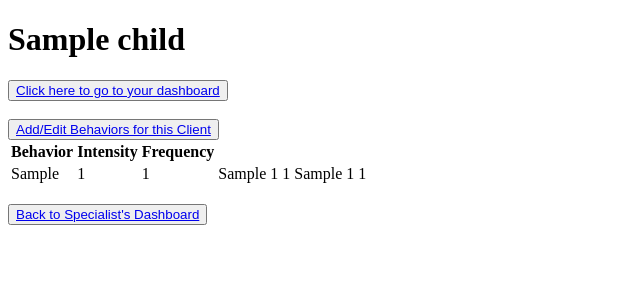
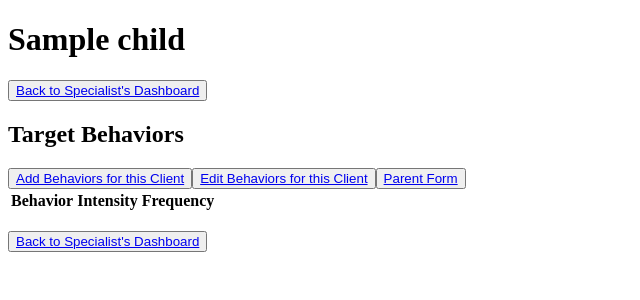
Before and after one commit to fabu-leslie/TriHarmony, a Django app: page /specialist/client_detail/1/ in a window 1280 px wide. Shown: the top 300 px of the page, without its empty margins (0-640 px from the left). Run offline with Django 4.2, Linux system fonts and the light colour scheme; tables that the repository leaves empty hold one stand-in row (values such as "Sample post"); lists and menus that the app fills with data are empty; parts of the project's set-up code (start-up, migrations or seed data) failed here and were passed over.

Commit message:
changed behavior_data view to parent_data_form, added Specialist Form model, edit_target_behavior view

```diff
--- a/specialist/forms.py
+++ b/specialist/forms.py
@@ -1,19 +1,6 @@
 from django import forms
 from .models import Behavior, Child
 
-
-# class BehaviorForm(forms.Form):
-#     child = forms.CharField(max_length=255)
-#     behavior1 = forms.CharField(max_length=255)
-#     behavior1_intensity = forms.IntegerField()
-#     behavior1_frequency = forms.IntegerField()
-#     behavior2 = forms.CharField(max_length=255)
-#     behavior2_intensity = forms.IntegerField()
-#     behavior2_frequency = forms.IntegerField()
-#     behavior3 = forms.CharField(max_length=255)
-#     behavior3_intensity = forms.IntegerField()
-#     behavoir3_frequency = forms.IntegerField()
-#     notes = forms.CharField(max_length=255)
 
 class BehaviorForm(forms.ModelForm):
     FREQUENCY_CHOICES = [
@@ -47,8 +34,8 @@ class BehaviorForm(forms.ModelForm):
 
     class Meta:
         model = Behavior
-        fields = ['behavior1', 'behavior1_details', 'behavior1_intensity', 'behavior1_frequency', 'behavior2', 'behavior2_details', 'behavior2_intensity', 'behavior2_frequency',
-                  'behavior3', 'behavior3_details', 'behavior3_intensity', 'behavior3_frequency']
+        fields = ['behavior1', 'behavior1_intensity', 'behavior1_frequency', 'behavior2', 'behavior2_intensity', 'behavior2_frequency',
+                  'behavior3', 'behavior3_intensity', 'behavior3_frequency']
     behavior1_intensity = forms.ChoiceField(choices=INTENSITY_CHOICES)
     behavior1_frequency = forms.ChoiceField(choices=FREQUENCY_CHOICES)
     behavior2_intensity = forms.ChoiceField(choices=INTENSITY_CHOICES)
@@ -65,3 +52,9 @@ class ChildForm(forms.ModelForm):
     class Meta:
         model = Child
         fields = ['name', 'age', 'dob', 'gender', 'specialist']
+
+
+class SpecialistBehaviorForm(forms.ModelForm):
+    class Meta:
+        model = Behavior
+        fields = ['behavior1', 'behavior2', 'behavior3']
--- a/specialist/models.py
+++ b/specialist/models.py
@@ -5,26 +5,6 @@ class Specialist(models.Model):
     name = models.CharField(max_length=255)
     email = models.EmailField()
     is_specialist = True
-
-    def __str__(self):
-        return self.name
-
-
-class Parent(models.Model):
-    name = models.CharField(max_length=255)
-    email = models.EmailField()
-
-    def __str__(self):
-        return self.name
-
-
-class Child(models.Model):
-    name = models.CharField(max_length=255)
-    age = models.IntegerField()
-    dob = models.DateField()
-    gender = models.CharField(max_length=255)
-    specialist = models.CharField(max_length=255)
-    # parent = models.CharField(max_length=255)
 
     def __str__(self):
         return self.name
@@ -44,4 +24,28 @@ class Behavior(models.Model):
     behavior3_intensity = models.IntegerField()
     behavior3_frequency = models.IntegerField()
     notes = models.CharField(max_length=255)
+
+    def __str__(self):
+        return self.behavior1
+
+
+class Child(models.Model):
+    name = models.CharField(max_length=255)
+    age = models.IntegerField()
+    dob = models.DateField()
+    gender = models.CharField(max_length=255)
+    specialist = models.CharField(max_length=255)
+    behaviors = models.ManyToManyField(
+        Behavior, related_name='child_behaviors')
+
+    def __str__(self):
+        return self.name
+
+
+class Parent(models.Model):
+    name = models.CharField(max_length=255)
+    email = models.EmailField()
     child = models.ForeignKey(Child, on_delete=models.CASCADE)
+
+    def __str__(self):
+        return self.name
--- a/specialist/templates/client_detail.html
+++ b/specialist/templates/client_detail.html
@@ -3,8 +3,15 @@
 
 {% block content %}
 <h1>{{ client.name }}</h1>
-<button><a href="{% url 'specialist:client_list' %}">Click here to go to your dashboard</a></button>
+<button><a href="{% url 'specialist:client_list' %}"> Back to Specialist's Dashboard</a></button>
+<h2>Target Behaviors</h2>
 
+<ul>
+    {% for behavior in client.behavior_set.all %}
+    <li>{{ behavior.name }}</li>
+
+    {% endfor %}
+</ul>
 <table>
     <thead>
         <tr>
@@ -27,9 +34,10 @@
             <td>{{ behavior.behavior3_intensity }}</td><br>
         </tr><br>
         {% endfor %}
+        <button><a href="{% url 'specialist:add_behavior' client.id %}">Add Behaviors for this Client</a></button>
 
-        <!-- <button><a href="{% url 'specialist:edit_behavior' client.id %}">Edit Behaviors for this Client</a></button> -->
-        <button><a href="{% url 'specialist:add_behavior' client.id %}">Add/Edit Behaviors for this Client</a></button>
+        <button><a href="{% url 'specialist:edit_target_behaviors' client.id %}">Edit Behaviors for this Client</a></button>
+        <button><a href="{% url 'specialist:parent_data_form' client.id %}">Parent Form</a></button>
 
     </tbody>
 </table><br>
--- a/specialist/urls.py
+++ b/specialist/urls.py
@@ -9,10 +9,10 @@ urlpatterns = [
     path('add_client/', views.add_client, name='add_client'),
     path('client_detail/<int:client_id>/',
          views.client_detail, name='client_detail'),
-    path('parent_detail/<int:client_id>/',
-         views.parent_detail, name='parent_detail'),
-    path('client/<int:client_id>/edit_behavior/',
-         views.edit_behavior, name='edit_behavior'),
+    path('parent_data_form/<int:client_id>/',
+         views.parent_detail, name='parent_data_form'),
+    path('client/<int:client_id>/edit_target_behaviors/',
+         views.edit_target_behaviors, name='edit_target_behaviors'),
     path('client/<int:client_id>/add_behavior/',
          views.add_behavior, name='add_behavior'),
 ]
--- a/specialist/views.py
+++ b/specialist/views.py
@@ -1,66 +1,7 @@
 from django.shortcuts import render, redirect, HttpResponseRedirect, get_object_or_404
 from django.urls import reverse
-from .forms import ChildForm, BehaviorForm
+from .forms import ChildForm, BehaviorForm, SpecialistBehaviorForm
 from .models import Child, Behavior
-
-
-def home(request):
-    return render(request, 'home.html')
-
-
-def client_list(request):
-    clients = Child.objects.all()
-    return render(request, 'client_list.html', {'clients': clients})
-
-
-def add_client(request):
-    if request.method == 'POST':
-        new_client_form = ChildForm(request.POST)
-        if new_client_form.is_valid():
-            new_client_form.save()
-            return HttpResponseRedirect(reverse('specialist:client_list'))
-    else:
-        new_client_form = ChildForm()
-    return render(request, 'add_client.html', {'new_client_form': new_client_form})
-
-def client_detail(request, client_id):
-    behavior_form = BehaviorForm()
-    client = get_object_or_404(Child, pk=client_id)
-    if request.user.is_authenticated and request.user.has_perm('edit_behavior'):
-        behaviors = Behavior.objects.filter(child=client)
-        return render(request, 'client_detail.html', {'client': client, 'behaviors': behaviors})
-    return render(request, 'client_detail.html', {'client': client, 'behavior_form': behavior_form})
-
-# View first gets client object and queries db for any behav assoc. with client
-
-
-def parent_detail(request, client_id):
-    client = get_object_or_404(Child, pk=client_id)
-    if request.user.is_authenticated and request.user.is_specialist:
-        behavior_form = BehaviorForm()
-        return render(request, 'parent_detail.html', {'client': client, 'behavior_form': behavior_form})
-    else:
-        return render(request, 'parent_detail.html', {'client': client})
-
-
-def client_behavior(request, client_id):
-    client = Child.objects.get(id=client_id)
-    behaviors = Behavior.objects.filter(child=client)
-    context = {'client': client, 'behaviors': behaviors}
-    return render(request, 'client_detail.html', context)
-
-
-def edit_behavior(request, client_id):
-    # retrieves behavior with given id from db, uses it to pre-populate a behavior form.
-    behavior = get_object_or_404(Behavior, pk=client_id)
-    if request.method == 'POST':
-        form = BehaviorForm(request.POST, instance=behavior)
-        if form.is_valid():
-            form.save()
-            return HttpResponseRedirect(reverse('specialist:client_detail', args=(client_id,)))
-    else:
-        form = BehaviorForm(instance=behavior)
-    return render(request, 'edit_behavior.html', {'form': form, 'behavior': behavior})
 
 
 def add_behavior(request, client_id):
@@ -75,3 +16,72 @@ def add_behavior(request, client_id):
     else:
         form = BehaviorForm()
     return render(request, 'add_behavior.html', {'form': form, 'client': client})
+
+
+def add_client(request):
+    if request.method == 'POST':
+        new_client_form = ChildForm(request.POST)
+        if new_client_form.is_valid():
+            new_client_form.save()
+            return HttpResponseRedirect(reverse('specialist:client_list'))
+    else:
+        new_client_form = ChildForm()
+    return render(request, 'add_client.html', {'new_client_form': new_client_form})
+
+
+def client_behavior(request, client_id):
+    client = Child.objects.get(id=client_id)
+    behaviors = Behavior.objects.filter(child=client)
+    context = {'client': client, 'behaviors': behaviors}
+    return render(request, 'client_detail.html', context)
+
+
+def client_detail(request, client_id):
+    behavior_form = SpecialistBehaviorForm()
+    client = get_object_or_404(Child, pk=client_id)
+    if request.user.is_authenticated and request.user.has_perm('parent_data_form'):
+        behaviors = Behavior.objects.filter(child=client)
+        return render(request, 'client_detail.html', {'client': client, 'behaviors': behaviors})
+    return render(request, 'client_detail.html', {'client': client, 'behavior_form': behavior_form})
+
+
+def client_list(request):
+    clients = Child.objects.all()
+    return render(request, 'client_list.html', {'clients': clients})
+
+def edit_target_behaviors(request, client_id):
+    client = get_object_or_404(Child, id=client_id)
+    if request.method == "POST":
+        form = SpecialistBehaviorForm(request.POST, instance=client.behavior)
+        if form.is_valid():
+            form.save()
+            return redirect('client_detail', client_id)
+    else:
+        form = SpecialistBehaviorForm(instance=client.behavior)
+    return render(request, 'edit_target_behaviors.html', {'form': form, 'client': client})
+
+
+def home(request):
+    return render(request, 'home.html')
+
+
+def parent_detail(request, client_id):
+    client = get_object_or_404(Child, pk=client_id)
+    if request.user.is_authenticated:
+        behavior_form = BehaviorForm()
+        return render(request, 'parent_detail.html', {'client': client, 'behavior_form': behavior_form})
+    else:
+        return render(request, 'parent_detail.html', {'client': client})
+
+
+def parent_data_form(request, client_id):
+    # retrieves behavior with given id from db, uses it to pre-populate a behavior form.
+    behavior = get_object_or_404(Behavior, pk=client_id)
+    if request.method == 'POST':
+        form = BehaviorForm(request.POST, instance=behavior)
+        if form.is_valid():
+            form.save()
+            return HttpResponseRedirect(reverse('specialist:client_detail', args=(client_id,)))
+    else:
+        form = BehaviorForm(instance=behavior)
+    return render(request, 'parent_data_form.html', {'form': form, 'behavior': behavior})
```
Also changed, not shown: specialist/migrations/0001_initial.py, specialist/migrations/0002_child_parent.py (deleted), specialist/migrations/0003_behavior.py (deleted), specialist/migrations/0004_remove_parent_child_behavior_behavior1_details_and_more.py (deleted), specialist/migrations/0005_add_parent_to_child.py (deleted), specialist/migrations/0006_alter_child_parent.py (deleted), specialist/migrations/0007_alter_child_parent.py (deleted), specialist/migrations/0008_auto_20230126_1801.py (deleted), specialist/migrations/0009_remove_child_parent.py (deleted), specialist/templates/edit_target_behaviors.html (renamed from specialist/templates/edit_behavior.html), specialist/templates/parent_data_form.html (renamed from specialist/templates/parent_detail.html).
